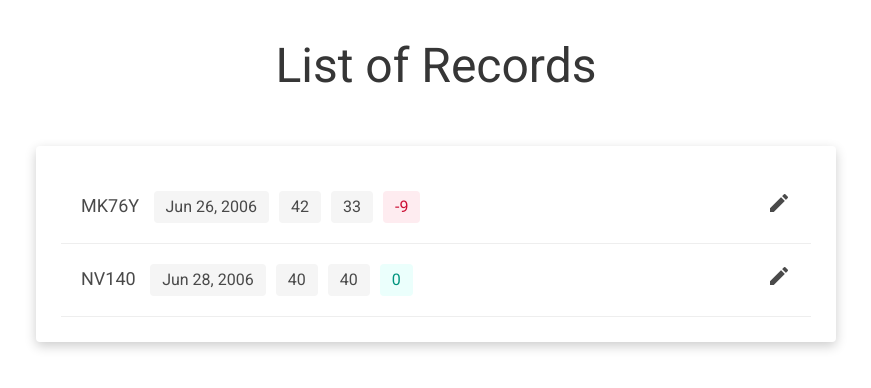
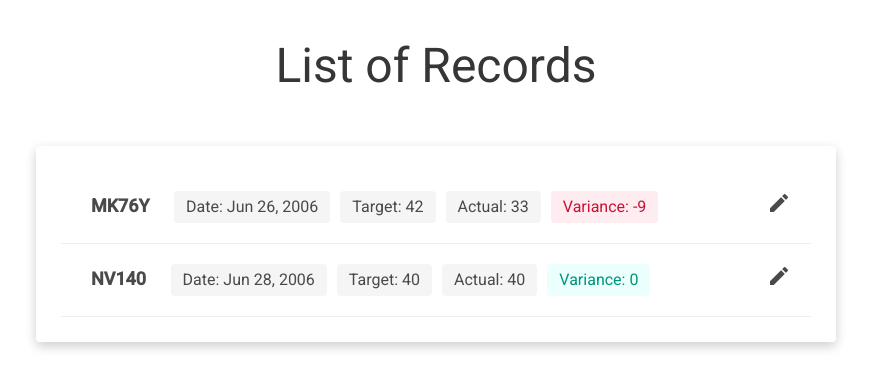
Before and after one commit to jannikr/measuring-station, an Angular app: page / in a window 1280 px wide. Shown: the top 388 px of the page, without its empty margins (204-1075 px from the left). Built offline with nearby package versions, Linux system fonts and the light colour scheme.

Commit message:
Transfer record-item specific parts to new component and minor improvements #24

```diff
--- a/src/app/record-item/record-item.component.html
+++ b/src/app/record-item/record-item.component.html
@@ -1 +1,14 @@
-<p>record-item works!</p>
+<!--suppress TypeScriptUnresolvedFunction -->
+<div class="record-item">
+  <div class="record-text">
+    <span class="record-label"> {{record.id}} </span>
+    <span class="tag is-light is-medium first-element">Date: {{ record.date | date }}</span>
+    <span class="tag is-light is-medium">Target: {{ record.target}}</span>
+    <span class="tag is-light is-medium">Actual: {{ record.actual }}</span>
+    <span class="tag is-light is-medium" [class.is-danger]="record.variance > 5 || record.variance < -5"
+          [class.is-primary]="record.variance >= 5 || record.variance >= -5">Variance: {{ record.variance }}</span>
+  </div>
+  <div class="edit-box">
+    <i class="material-icons">edit</i>
+  </div>
+</div>
--- a/src/app/record-item/record-item.component.scss
+++ b/src/app/record-item/record-item.component.scss
@@ -0,0 +1,18 @@
+.record-item {
+  padding: 20px;
+  display: flex;
+  justify-content: space-between;
+  font-size: 18px;
+  border-bottom: 1px solid #eee;
+
+  span {
+    margin-left: 10px}
+
+  .record-label {
+    font-weight: bold;
+  }
+
+  .first-element {
+    margin-left: 20px;
+  }
+}
--- a/src/app/records/records.component.html
+++ b/src/app/records/records.component.html
@@ -8,19 +8,7 @@
 
     <div class="records-list">
 
-      <div class="record-item" *ngFor="let record of records">
-        <div class="record-text">
-          {{record.id}}
-          <span class="tag is-light is-medium">{{ record.date | date }}</span>
-          <span class="tag is-light is-medium">{{ record.target}}</span>
-          <span class="tag is-light is-medium">{{ record.actual }}</span>
-          <span class="tag is-light is-medium" [class.is-danger]="record.variance > 5 || record.variance < -5"
-                [class.is-primary]="record.variance >= 5 || record.variance >= -5">{{ record.variance }}</span>
-        </div>
-        <div class="edit-box">
-          <i class="material-icons">edit</i>
-        </div>
-      </div>
+      <app-record-item *ngFor="let record of records" [record]="record"></app-record-item>
 
     </div>
 
--- a/src/app/records/records.component.scss
+++ b/src/app/records/records.component.scss
@@ -8,14 +8,3 @@
   border-radius: 4px;
   box-shadow: 0 4px 12px rgba(black, 0.2)
 }
-
-.record-item {
-  padding: 20px;
-  display: flex;
-  justify-content: space-between;
-  font-size: 18px;
-  border-bottom: 1px solid #eee;
-
-  span {
-  margin-left: 10px}
-  }
```
Also changed, not shown: src/app/record-item/record-item.component.ts (+6 -4 lines), src/app/records/records.component.ts (+3 -4 lines).
